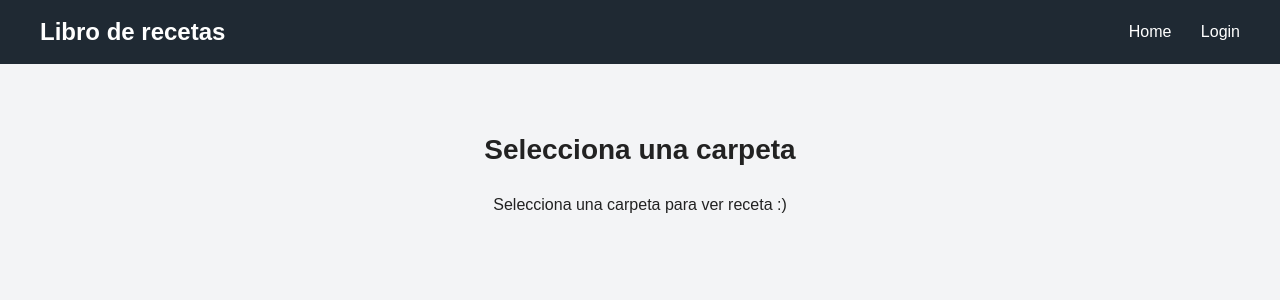
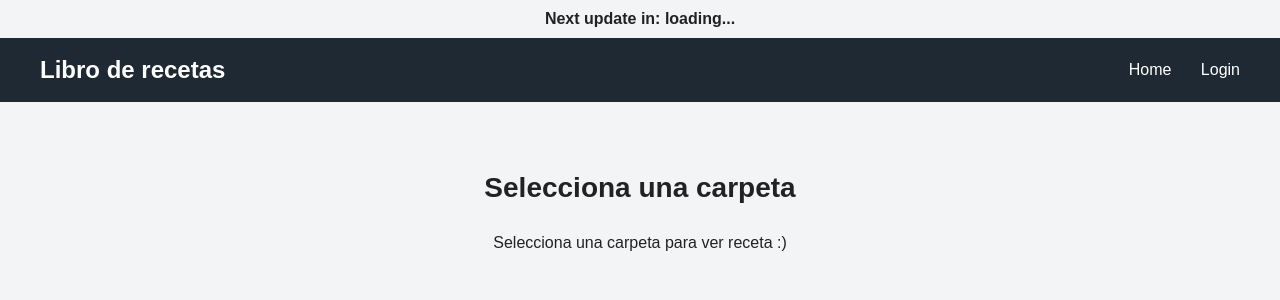
Before and after one commit to last-to-see/Rezeptbuch, a Flask app: page / in a window 1280 px wide. Shown: the top 300 px of the page. Run offline with Flask 3, Linux system fonts and the light colour scheme.

Commit message:
Implement countdown timer in base.html
Added a countdown timer to the base HTML template.

```diff
--- a/templates/base.html
+++ b/templates/base.html
@@ -9,7 +9,9 @@
 </head>
 
 <body>
-
+<div id="countdown" style="text-align: center; font-weight: bold; padding: 10px";>
+    Next update in: loading...
+</div>
 <nav>
 
     <h1>Libro de recetas</h1>
@@ -35,7 +37,29 @@
     {% block content %}{% endblock %}
 
 </div>
+<script>
+    const targetDate = new Date("2026-05-10 23:59:59");
 
+    function updateCountdown() {
+        const now = new Date();
+        const diff = targetDate - now;
+
+        if (diff <= 0) {
+            document.getElementById("countdown").innerHTML = "Update is live!";
+            return
+        }
+
+        const days = Math.floor(diff / (1000 * 60 * 60 * 24));
+        const hours = Math.floor((diff / (1000 * 60 60) % 24);
+        const minutes = Math.floor((diff / (1000 * 60) % 60);
+        const seconds = Math.floor((diff / 1000) % 60);
+
+        document.getElementById("countdown").innerHTML =
+        `Next update in: ${days}d ${hours}h ${minutes}m ${seconds}s`;
+    }
+    setInterval(updateCountdown, 1000);
+    updateCountdown();
+</script>
 </body>
 
 </html>
```
